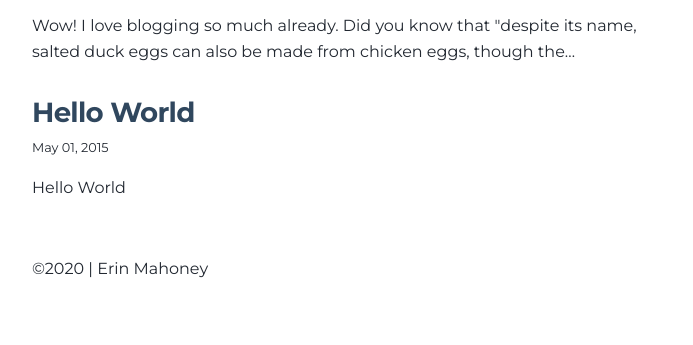
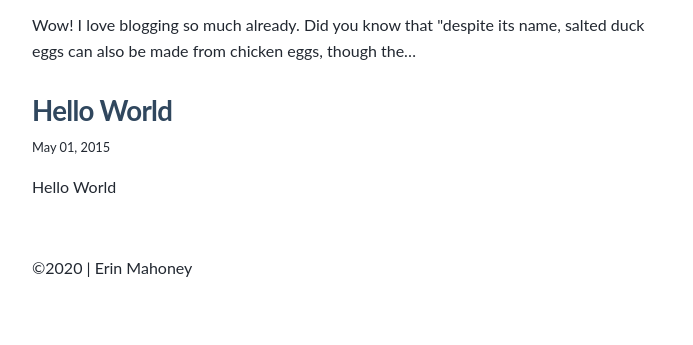
Before and after one commit to erintherad/erinblog, a Gatsby site: page / in a window 1280 px wide. Shown: the part 642-987 px from the top of the page, without its empty margins (292-985 px from the left). Built offline with nearby package versions, Linux system fonts and the light colour scheme; Gatsby itself is replaced by a stand-in of ours.

Commit message:
Update body font

```diff
--- a/src/style.css
+++ b/src/style.css
@@ -33,7 +33,7 @@
   --spacing-32: 8rem;
   --fontFamily-heading: Bungee, Montserrat, system-ui, -apple-system, BlinkMacSystemFont,
     "Segoe UI", Roboto, "Helvetica Neue";
-  --fontFamily-sans: Montserrat, system-ui, -apple-system, BlinkMacSystemFont,
+  --fontFamily-sans: Lato, system-ui, -apple-system, BlinkMacSystemFont,
     "Segoe UI", Roboto, "Helvetica Neue", Arial, "Noto Sans", sans-serif,
     "Apple Color Emoji", "Segoe UI Emoji", "Segoe UI Symbol", "Noto Color Emoji";
   --fontFamily-serif: "Merriweather", "Georgia", Cambria, "Times New Roman",
```
